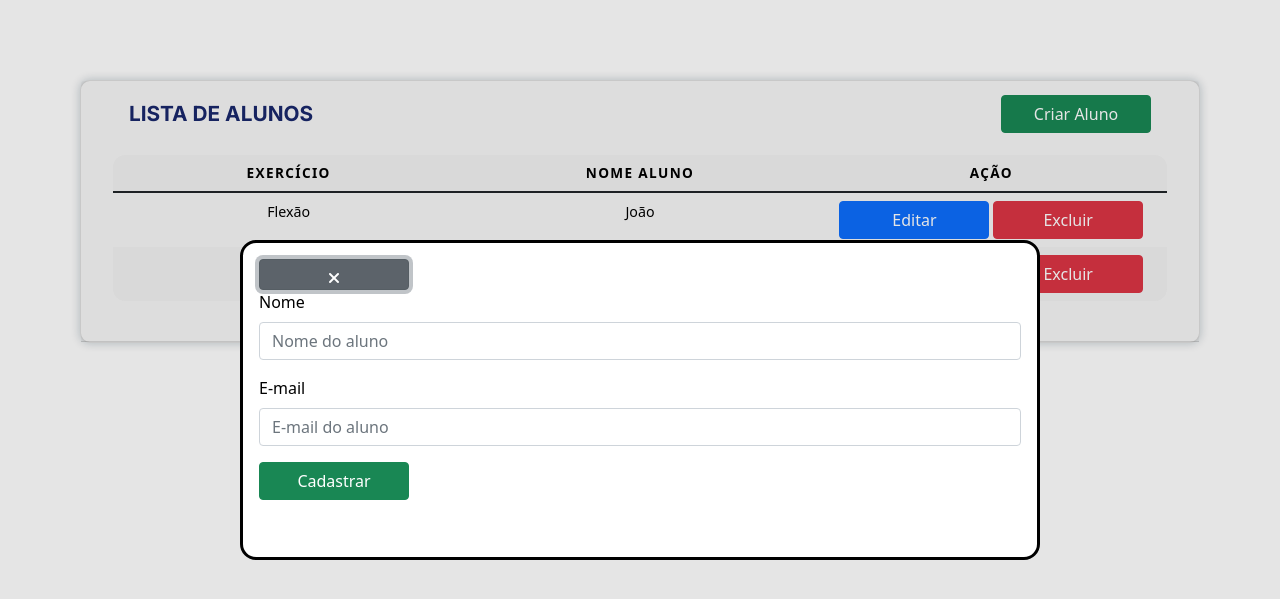
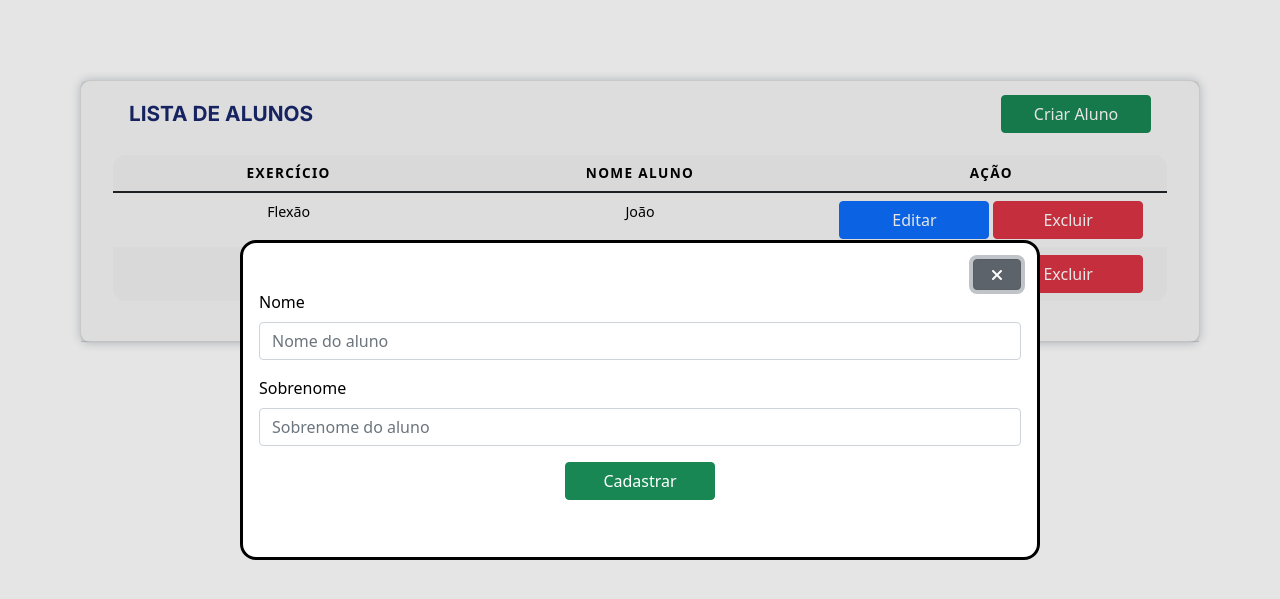
Before and after one commit to Gabriel-Dev-JS/GymPlanner, a Flask app: page /listaAlunos in a window 1280 px wide, after a click on "Criar Aluno". Shown: the top 599 px of the page. Run offline with Flask 3, Linux system fonts and the light colour scheme; some libraries are stand-ins or nearby versions.

Commit message:
estilização modal criar aluno

```diff
--- a/static/alunos.css
+++ b/static/alunos.css
@@ -3,7 +3,23 @@
    height: 20rem;
 }
 
+
+
 .modalContainer{
     display: flex;
     flex-direction: column;
 }
+
+.closeBtn{
+    display: flex;
+    justify-content: flex-end;
+}
+.submitBtn{
+    display: flex;
+    justify-content: center;
+}
+
+.btn.btn-secondary {
+    width: 3rem;
+    padding: 0px;
+}
--- a/templates/listarAluno.html
+++ b/templates/listarAluno.html
@@ -37,10 +37,12 @@
                             <input type="text" class="form-control" id="nome" placeholder="Nome do aluno" required>
                         </div>
                         <div class="mb-3">
-                            <label for="email" class="form-label">E-mail</label>
-                            <input type="email" class="form-control" id="email" placeholder="E-mail do aluno" required>
+                            <label for="sobrenone" class="form-label">Sobrenome</label>
+                            <input type="sobrenone" class="form-control" id="sobrenone" placeholder="Sobrenome do aluno" required>
                         </div>
+                        <div class="submitBtn">
                         <button type="submit" class="btn btn-success">Cadastrar</button>
+                    </div>
                     </form>
                 </div>
             </dialog>
@@ -69,7 +71,6 @@
                             <a href="#" class="btn btn-danger">Excluir</a>
                         </td>
                     </tr>
-                    <!-- Adicione mais linhas conforme necessário -->
                 </tbody>
             </table>
 
```
